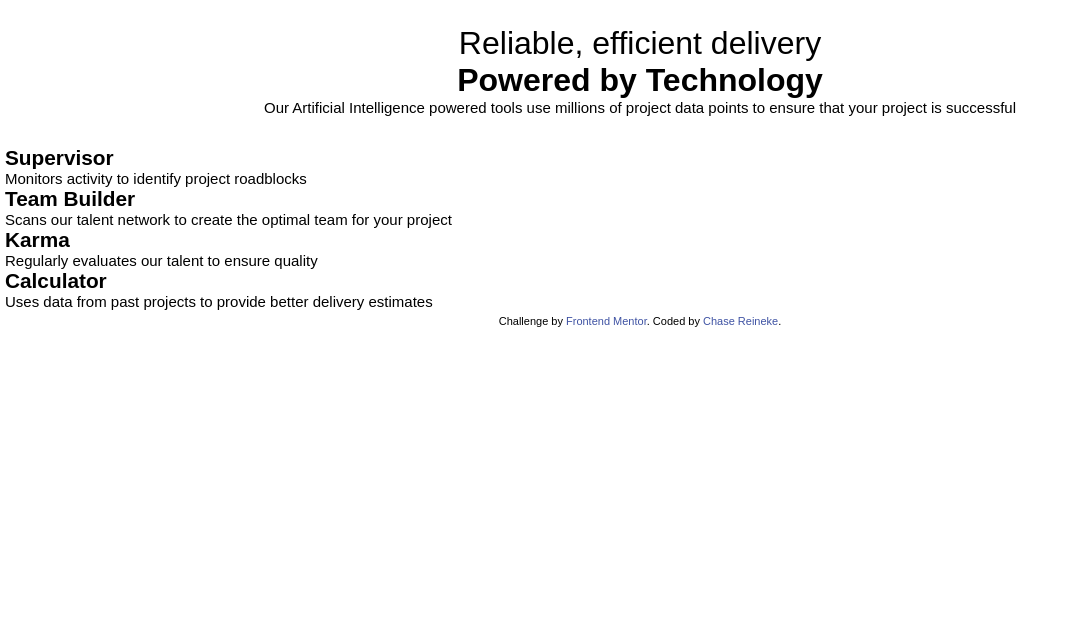
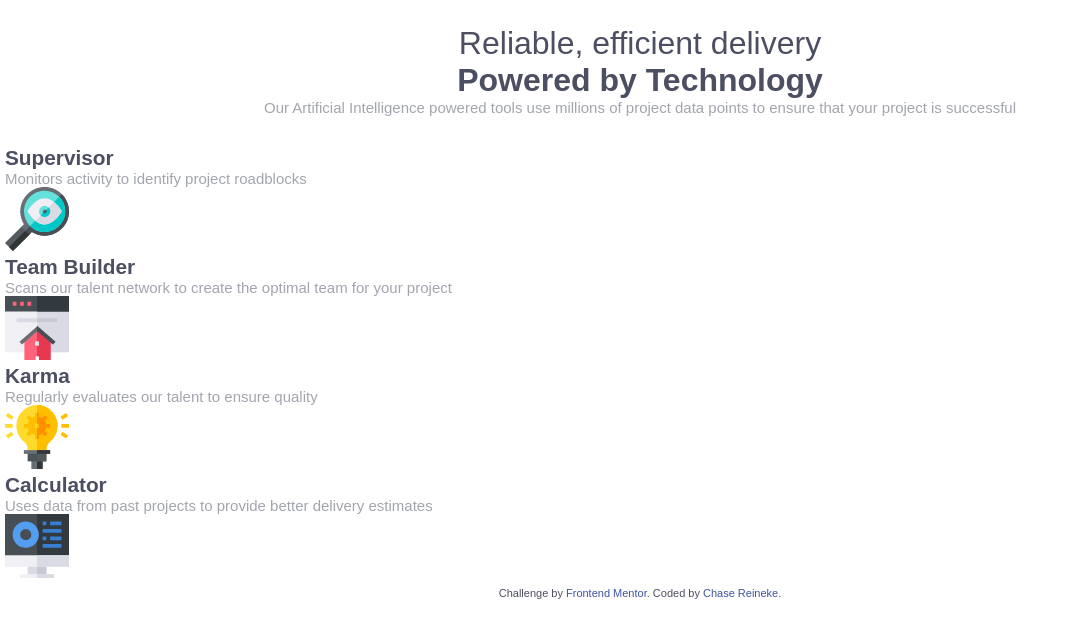
Before and after one commit to ChaseReineke/four-card, a plain HTML site: page index.html in a window 1280 px wide. Shown: the whole page, without its empty margins (0-1074 px from the left). Drawn offline with Linux system fonts and the light colour scheme; a web font is replaced by a local one.

Commit message:
big feats

```diff
--- a/index.html
+++ b/index.html
@@ -14,34 +14,46 @@
 </head>
 
 <body>
-    <div class="wrapper">
+    <div class="wrapper lightgray">
         <div class="top">
-            <h2 class="text-big weight-mid top-content">Reliable, efficient delivery</h2>
-            <h2 class="text-big weight-heavy top-content">Powered by Technology</h2>
-            <p class="text-small weight-light top-content">Our Artificial Intelligence powered tools use millions of project data points to ensure that your project is successful</p>
+            <h1 class="text-big weight-light darkblue">Reliable, efficient delivery</h1>
+            <h2 class="text-big weight-heavy darkblue">Powered by Technology</h2>
+            <p class="text-small weight-mid grayblue">Our Artificial Intelligence powered tools use millions of project data points to ensure that your project is successful</p>
         </div>
 
         <div class="bottom">
-            <div class="col-1">
-                <div class="text-mid weight-heavy">Supervisor</div>
-                <div class="text-small weight-light">Monitors activity to identify project roadblocks</div>
+            <div class="card supervisor">
+                <div class="card-wrapper">
+                    <h5 class="text-mid weight-heavy darkblue">Supervisor</h5>
+                    <p class="text-small weight-mid grayblue">Monitors activity to identify project roadblocks</p>
+                    <div class="card-image"><img src="images/icon-supervisor.svg"></div>
+                </div>
             </div>
-            <div class="col-2">
-                <div class="text-mid weight-heavy">Team Builder</div>
-                <div class="text-small weight-light">Scans our talent network to create the optimal team for your project</div>
+            <div class="card team">
+                <div class="card-wrapper">
+                    <h5 class="text-mid weight-heavy darkblue">Team Builder</h5>
+                    <p class="text-small weight-mid grayblue">Scans our talent network to create the optimal team for your project</p>
+                    <div class="card-image"><img src="images/icon-team-builder.svg"></div>
+                </div>
             </div>
-            <div class="col-2">
-                <div class="text-mid weight-heavy">Karma</div>
-                <div class="text-small weight-light">Regularly evaluates our talent to ensure quality</div>
+            <div class="card karma">
+                <div class="card-wrapper">
+                    <h5 class="text-mid weight-heavy darkblue">Karma</h5>
+                    <p class="text-small weight-mid grayblue">Regularly evaluates our talent to ensure quality</p>
+                    <div class="card-image"><img src="images/icon-karma.svg"></div>
+                </div>
             </div>
-            <div class="col-3">
-                <div class="text-mid weight-heavy">Calculator</div>
-                <div class="text-small weight-light">Uses data from past projects to provide better delivery estimates</div>
+            <div class="card calculator">
+                <div class="card-wrapper">
+                    <h5 class="text-mid weight-heavy darkblue">Calculator</h5>
+                    <p class="text-small weight-mid grayblue">Uses data from past projects to provide better delivery estimates</p>
+                    <div class="card-image"><img src="images/icon-calculator.svg"></div>
+                </div>
             </div>
         </div>
 
         <footer>
-            <p class="attribution">
+            <p class="attribution darkblue">
                 Challenge by <a href="https://www.frontendmentor.io?ref=challenge" target="_blank">Frontend Mentor</a>. Coded by <a href="#">Chase Reineke</a>.
             </p>
         </footer>
```
